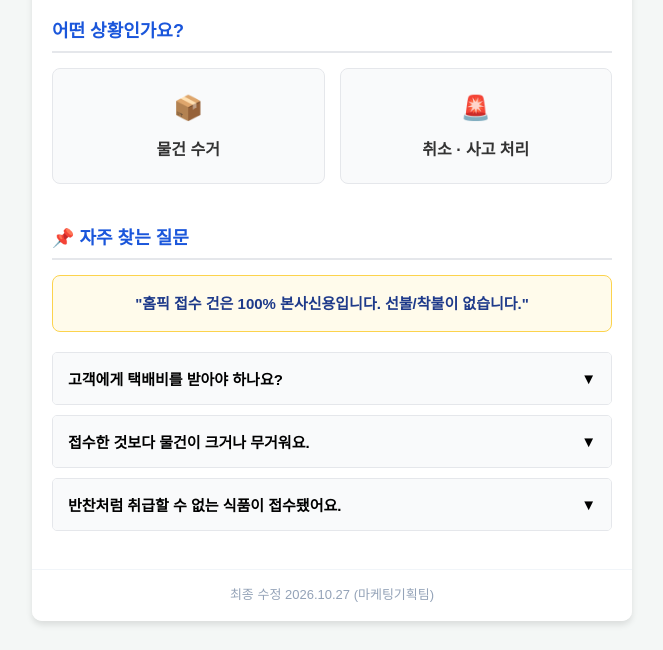
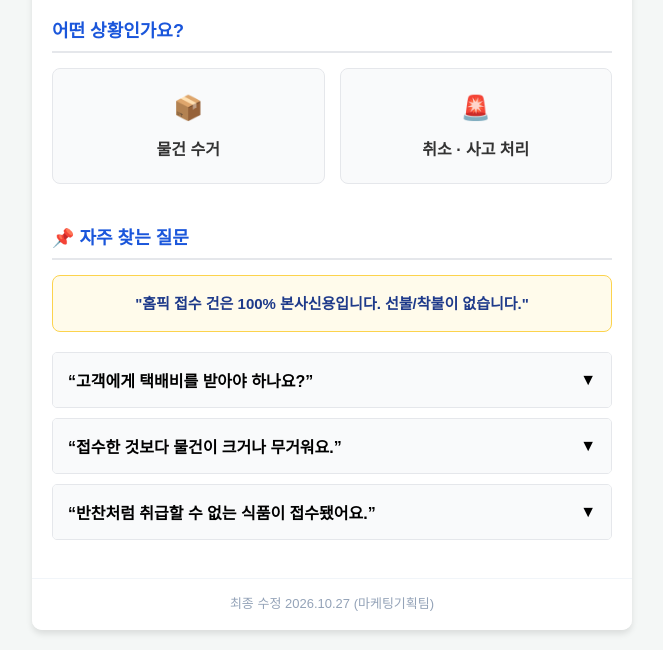
Before and after one commit to hschoi27-bit/logenmkt.github.io, a plain HTML site: page index.html in a window 1280 px wide. Shown: the part 172-822 px from the top of the page, without its empty margins (308-971 px from the left). Drawn offline with Linux system fonts and the light colour scheme.

Commit message:
Update index.html

```diff
--- a/index.html
+++ b/index.html
@@ -35,15 +35,18 @@
 
         /* 아코디언(접기/펴기) UI */
         .accordion { border: 1px solid #e5e7eb; border-radius: 5px; margin-bottom: 10px; overflow: hidden; }
-        .accordion-btn { width: 100%; text-align: left; background: #f9fafb; border: none; padding: 15px; font-size: 15px; font-weight: bold; cursor: pointer; display: flex; justify-content: space-between; align-items: center; }
+        .accordion-btn { width: 100%; text-align: left; background: #f9fafb; border: none; padding: 15px; font-size: 16px; font-weight: bold; cursor: pointer; display: flex; justify-content: space-between; align-items: center; }
         .accordion-btn:hover { background: #f3f4f6; }
         .accordion-content { padding: 0 15px; max-height: 0; overflow: hidden; transition: max-height 0.3s ease; background: #fff; }
         .accordion-content.open { padding: 15px; max-height: 800px; border-top: 1px solid #e5e7eb; }
-        ul { margin: 0; padding-left: 20px; }
-        li { margin-bottom: 8px; font-size: 14px; }
+
+        /* 아코디언 내부 텍스트 디자인 (요청하신 상위/하위 구성) */
+        .accordion-content p { border-left: 3px solid #3b82f6; color: #3b82f6; padding-left: 12px; margin: 10px 0 15px 0; font-size: 15px; }
+        .accordion-content ul { margin: 0; padding-left: 25px; list-style-type: disc; }
+        .accordion-content li { margin-bottom: 8px; font-size: 15px; color: #333; }
 
         /* 강조 텍스트 및 박스 */
-        .highlight { color: #e11d48; font-weight: bold; background-color: #ffe4e6; padding: 2px 5px; border-radius: 3px; }
+        .highlight { color: #ef4444; /* 배경색 없이 빨간색 글씨만 적용 */ }
         .faq-box { background: #fffbeb; border: 1px solid #fcd34d; padding: 15px; border-radius: 8px; margin-bottom: 20px; text-align: center; }
         .faq-box-text { color: #1e3a8a; font-weight: bold; font-size: 15px; }
 
@@ -83,10 +86,10 @@
         </div>
 
         <div class="accordion">
-            <button class="accordion-btn">고객에게 택배비를 받아야 하나요? <span>▼</span></button>
+            <button class="accordion-btn">“고객에게 택배비를 받아야 하나요?” <span>▼</span></button>
             <div class="accordion-content">
                 <ul>
-                    <li><strong>보내는 분과 받는 분 모두에게 택배비를 받지 마세요.</strong></li>
+                    <li>보내는 분과 받는 분 모두에게 택배비를 받지 마세요.</li>
                     <li>홈픽 접수 건은 [본사신용]으로 처리합니다.</li>
                     <li>집하 · 배송 수수료는 자동으로 정산됩니다.</li>
                 </ul>
@@ -94,11 +97,11 @@
         </div>
 
         <div class="accordion">
-            <button class="accordion-btn">접수한 것보다 물건이 크거나 무거워요. <span>▼</span></button>
+            <button class="accordion-btn">“접수한 것보다 물건이 크거나 무거워요.” <span>▼</span></button>
             <div class="accordion-content">
                 <p>처리 방법은 세 가지 방법이 있고, 다음과 같아요.</p>
                 <ul>
-                    <li>고객에게 이유를 안내해 주세요. [미집하 사유]를 등록하고, 물건은 수거하지 않습니다.</li>
+                    <li>[미집하 사유]를 등록하고, 물건은 수거하지 않습니다. (고객에게 이유를 안내해 주세요.)</li>
                     <li>로젠 개인예약으로 다시 접수를 안내해 주세요. 고객에게 홈픽 접수를 취소 요청 후 로젠 개인예약으로 다시 접수합니다.</li>
                     <li>물건을 그대로 수거합니다. <span class="highlight">(단, 운임은 바꿀 수 없습니다.)</span></li>
                 </ul>
@@ -106,10 +109,10 @@
         </div>
 
         <div class="accordion">
-            <button class="accordion-btn">반찬처럼 취급할 수 없는 식품이 접수됐어요. <span>▼</span></button>
+            <button class="accordion-btn">“반찬처럼 취급할 수 없는 식품이 접수됐어요.” <span>▼</span></button>
             <div class="accordion-content">
                 <ul>
-                    <li><strong>물건을 수거하지 마세요.</strong></li>
+                    <li>물건을 수거하지 마세요.</li>
                     <li>고객에게 홈픽에서 취급할 수 없는 물품이라고 알려주세요.</li>
                     <li>[미집하 사유]를 등록하고, 물건은 수거하지 않습니다.</li>
                 </ul>
@@ -117,17 +120,17 @@
         </div>
     </div>
 
-    <!-- 2️⃣ 물건 수거 화면 (페이지 이동 시 표시) -->
+    <!-- 2️⃣ 물건 수거 화면 -->
     <div id="view-pickup" class="view section">
         <button class="back-btn" onclick="goTo('view-main')">← 메인으로 돌아가기</button>
         <div class="section-title">📦 상황별 안내: 물건 수거</div>
 
         <div class="accordion">
-            <button class="accordion-btn">접수한 것보다 물건이 크거나 무거워요. <span>▼</span></button>
+            <button class="accordion-btn">“접수한 것보다 물건이 크거나 무거워요.” <span>▼</span></button>
             <div class="accordion-content">
                 <p>처리 방법은 세 가지 방법이 있고, 다음과 같아요.</p>
                 <ul>
-                    <li>고객에게 이유를 안내해 주세요. [미집하 사유]를 등록하고, 물건은 수거하지 않습니다.</li>
+                    <li>[미집하 사유]를 등록하고, 물건은 수거하지 않습니다. (고객에게 이유를 안내해 주세요.)</li>
                     <li>로젠 개인예약으로 다시 접수를 안내해 주세요. 고객에게 홈픽 접수를 취소 요청 후 로젠 개인예약으로 다시 접수합니다.</li>
                     <li>물건을 그대로 수거합니다. <span class="highlight">(단, 운임은 바꿀 수 없습니다.)</span></li>
                 </ul>
@@ -135,10 +138,10 @@
         </div>
 
         <div class="accordion">
-            <button class="accordion-btn">반찬처럼 취급할 수 없는 식품이 접수됐어요. <span>▼</span></button>
+            <button class="accordion-btn">“반찬처럼 취급할 수 없는 식품이 접수됐어요.” <span>▼</span></button>
             <div class="accordion-content">
                 <ul>
-                    <li><strong>물건을 수거하지 마세요.</strong></li>
+                    <li>물건을 수거하지 마세요.</li>
                     <li>고객에게 홈픽에서 취급할 수 없는 물품이라고 알려주세요.</li>
                     <li>[미집하 사유]를 등록하고, 물건은 수거하지 않습니다.</li>
                 </ul>
@@ -146,17 +149,17 @@
         </div>
 
         <div class="accordion">
-            <button class="accordion-btn">물건값이 50만 원을 넘어요. <span>▼</span></button>
+            <button class="accordion-btn">“물건값이 50만 원을 넘어요.” <span>▼</span></button>
             <div class="accordion-content">
                 <ul>
-                    <li><strong>정상적으로 수거해 주세요.</strong></li>
+                    <li>정상적으로 수거해 주세요.</li>
                     <li>다만 사고가 났을 때 보상받을 수 있는 금액은 최대 50만 원 입니다.</li>
                 </ul>
             </div>
         </div>
 
         <div class="accordion">
-            <button class="accordion-btn">처음 출력한 운송장을 잃어버렸어요. <span>▼</span></button>
+            <button class="accordion-btn">“처음 출력한 운송장을 잃어버렸어요.” <span>▼</span></button>
             <div class="accordion-content">
                 <ul>
                     <li>새 운송장을 출력한 뒤 물건을 수거해 주세요.</li>
@@ -165,13 +168,13 @@
         </div>
     </div>
 
-    <!-- 3️⃣ 취소/사고 처리 화면 (페이지 이동 시 표시) -->
+    <!-- 3️⃣ 취소/사고 처리 화면 -->
     <div id="view-issue" class="view section">
         <button class="back-btn" onclick="goTo('view-main')">← 메인으로 돌아가기</button>
         <div class="section-title">🚨 상황별 안내: 취소 · 사고 처리</div>
 
         <div class="accordion">
-            <button class="accordion-btn">수거한 물품이 사고가 났어요. <span>▼</span></button>
+            <button class="accordion-btn">“수거한 물품이 사고가 났어요.” <span>▼</span></button>
             <div class="accordion-content">
                 <ul>
                     <li>로젠 개인예약 택배와 같은 절차로 처리합니다.</li>
@@ -182,7 +185,7 @@
         </div>
 
         <div class="accordion">
-            <button class="accordion-btn">고객이 취소하면 언제 환불되나요? <span>▼</span></button>
+            <button class="accordion-btn">“고객이 취소하면 언제 환불되나요?” <span>▼</span></button>
             <div class="accordion-content">
                 <ul>
                     <li>고객이 취소 요청 후 48시간 이상 픽업/배송 흐름이 없으면 자동 취소/환불 처리됩니다.</li>
@@ -200,13 +203,10 @@
 <script>
     // 1. 화면 전환 기능 (페이지 이동 효과)
     function goTo(viewId) {
-        // 모든 화면 숨기기
         document.querySelectorAll('.view').forEach(function(view) {
             view.classList.remove('active');
         });
-        // 선택한 화면만 보이기
         document.getElementById(viewId).classList.add('active');
-        // 스크롤 맨 위로 올리기
         window.scrollTo(0, 0);
     }
 
@@ -217,12 +217,10 @@
             const content = this.nextElementSibling;
             const isOpen = content.classList.contains('open');
 
-            // 다른 열려있는 답변 닫기
             document.querySelectorAll('.accordion-content').forEach(function(item) {
                 item.classList.remove('open');
             });
 
-            // 클릭한 답변 열기/닫기
             if (!isOpen) {
                 content.classList.add('open');
             }
```
